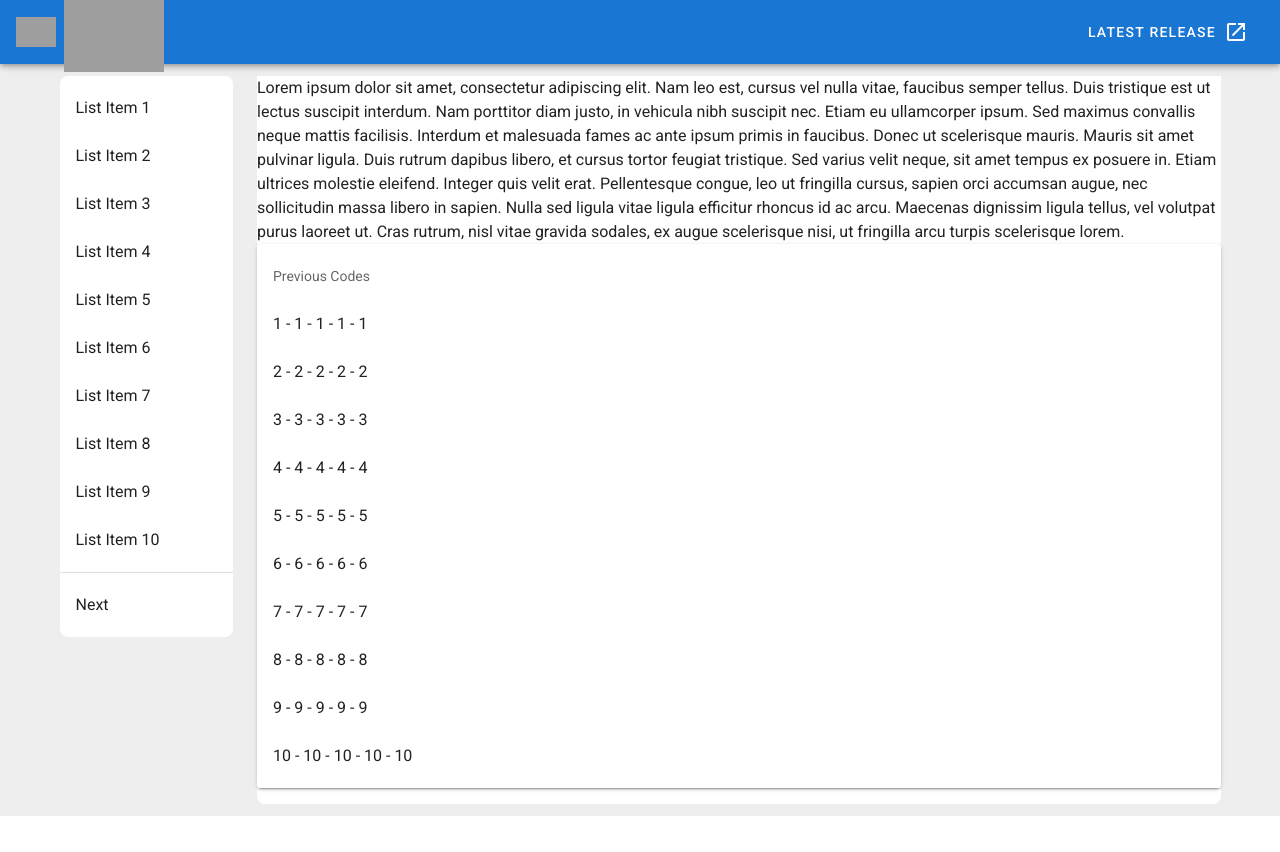
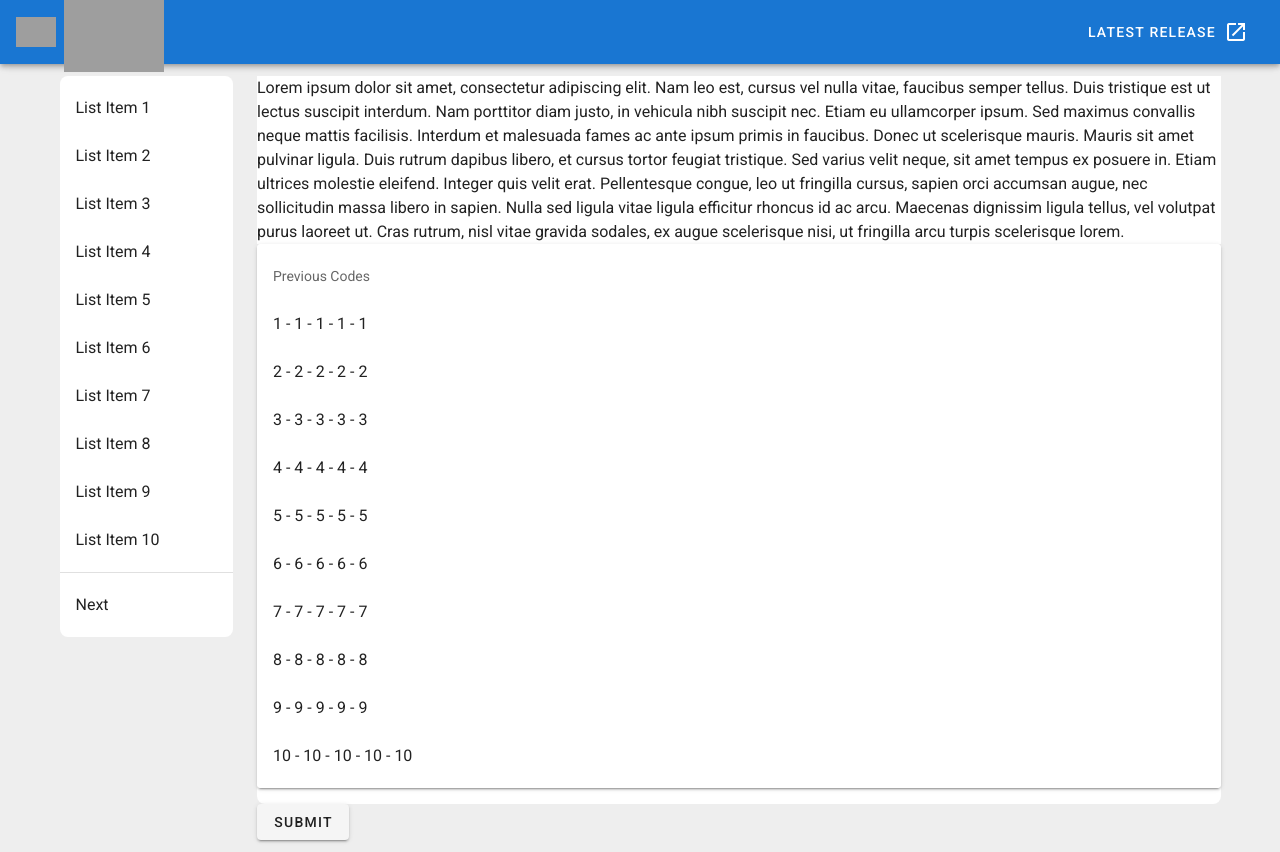
Before and after one commit to EricvanSchaik/code-is-cashen, a Vue app: page / in a window 1280 px wide. Before the commit the page ends 816 px from the top, so only its background shows below. Built offline with nearby package versions, Linux system fonts and the light colour scheme; grey boxes are pictures that could not be loaded.

Commit message:
Add codeform component and make sure to build with yarn

```diff
--- a/src/App.vue
+++ b/src/App.vue
@@ -46,6 +46,7 @@
           <v-col>
             <IntroText/>
             <PreviousCodes/>
+            <CodeForm/>
           </v-col>
         </v-row>
       </v-container>
@@ -57,6 +58,7 @@
 import CodeOptions from './components/CodeOptions.vue';
 import PreviousCodes from './components/PreviousCodes.vue';
 import IntroText from './components/IntroText.vue';
+import CodeForm from './components/CodeForm.vue';
 
 export default {
   name: 'App',
@@ -65,6 +67,7 @@ export default {
     CodeOptions,
     PreviousCodes,
     IntroText,
+    CodeForm,
   },
 
   data: () => ({
--- /dev/null
+++ b/src/components/CodeForm.vue
@@ -0,0 +1,16 @@
+<template>
+  <v-form @submit="submit">
+      <v-btn type="submit">Submit</v-btn>
+  </v-form>
+</template>
+
+<script>
+export default {
+  name: "CodeForm",
+  methods: {
+    submit() {
+      alert('Subbmitted!')
+    }
+  }
+}
+</script>
```
